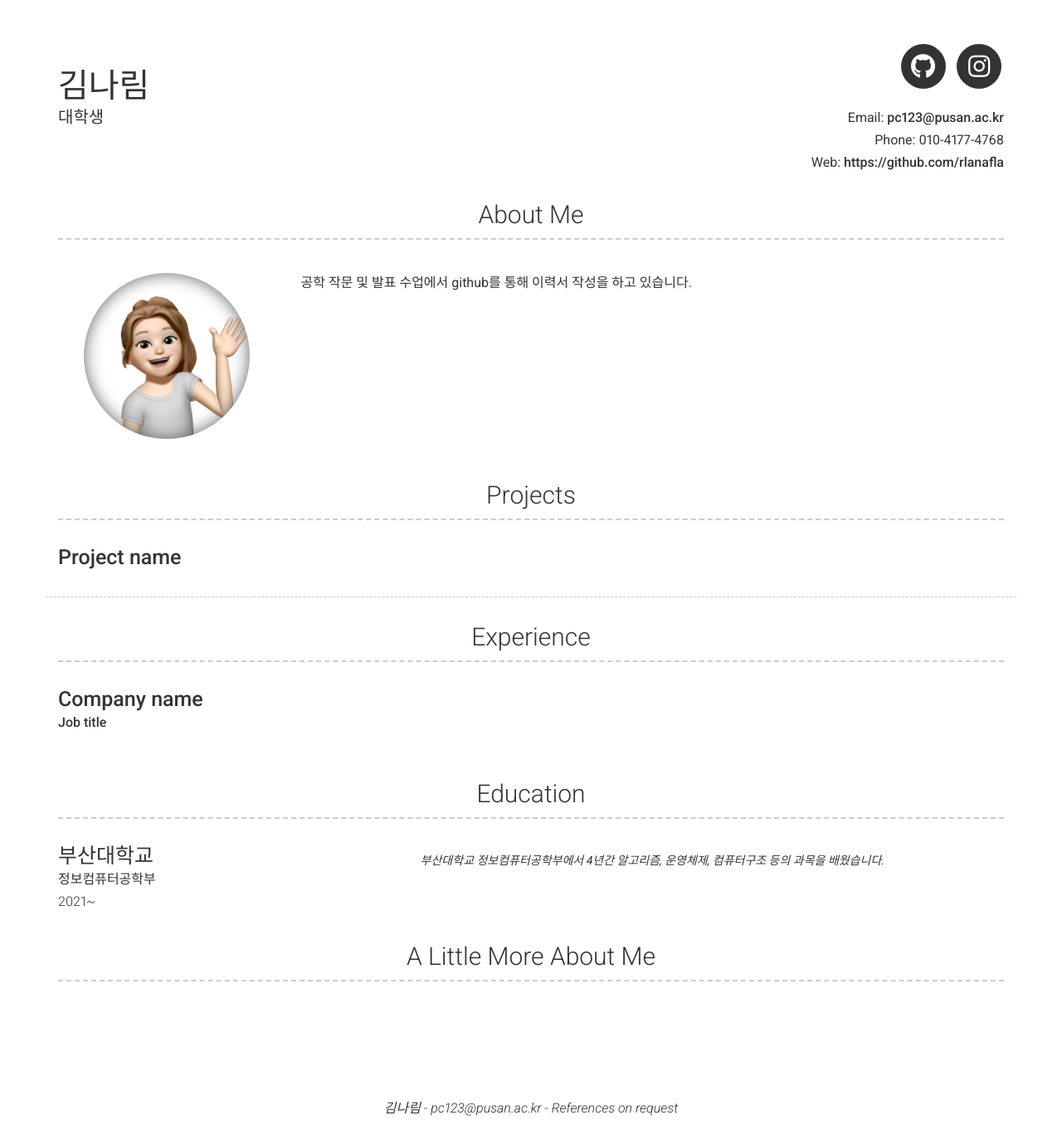
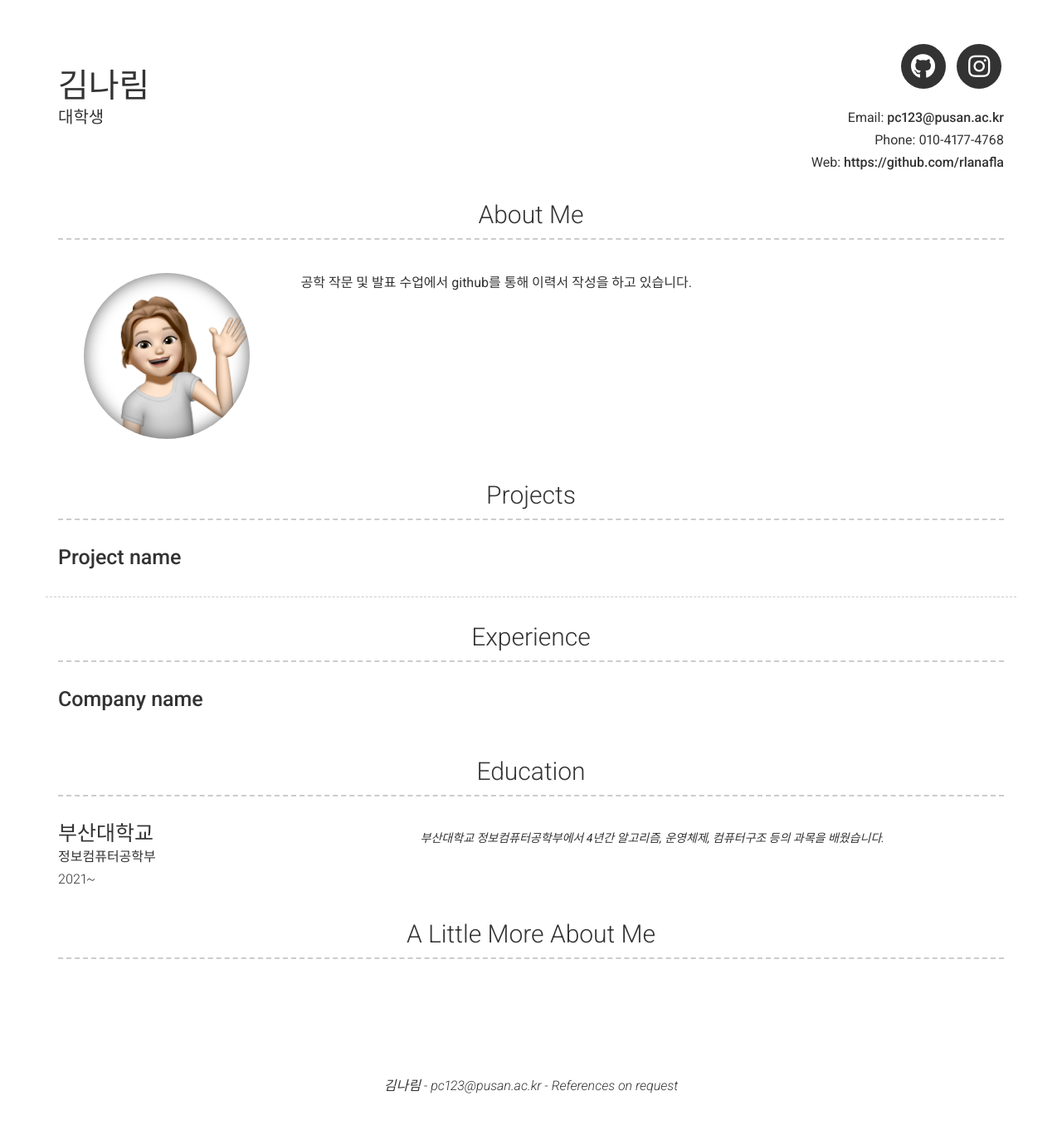
Before and after one commit to rlanafla/resume, a Jekyll site: the page built from index.md, in a window 1280 px wide. Shown: the whole page at 83% size. Built offline with Jekyll 4.4.1, drawn with Linux system fonts in a browser that asks for light colours; nearby versions of some CDN libraries; after the commit the page ends 1329 px from its top, so only the background shows below that.

Commit message:
Update _config.yml

```diff
--- a/_config.yml
+++ b/_config.yml
@@ -51,7 +51,6 @@ content:
     content:
       - layout: left
         title: Company name
-        sub_title: Job title
         description: | # this will include new lines to allow paragraphs
 
   - title: Education
```
